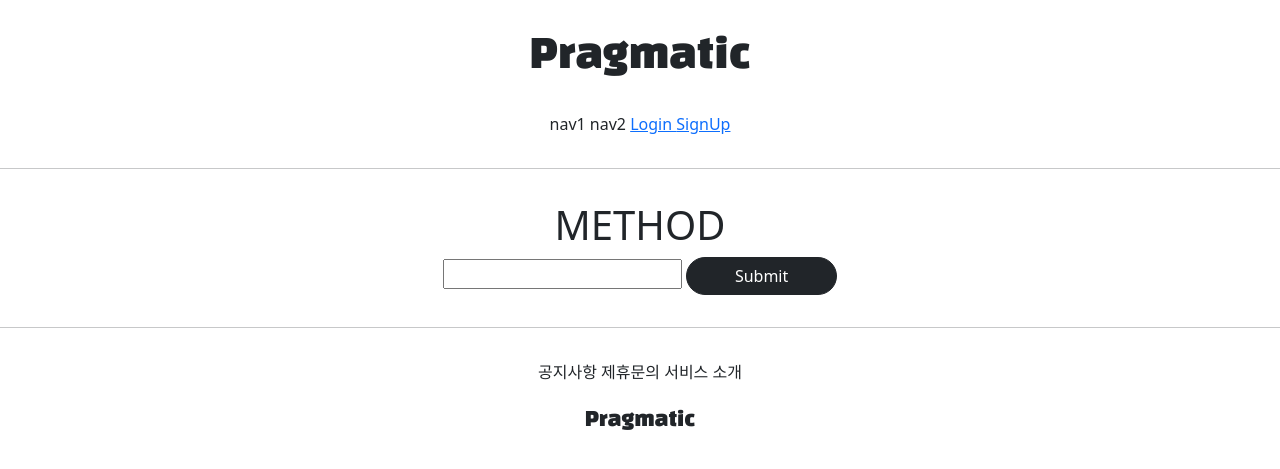
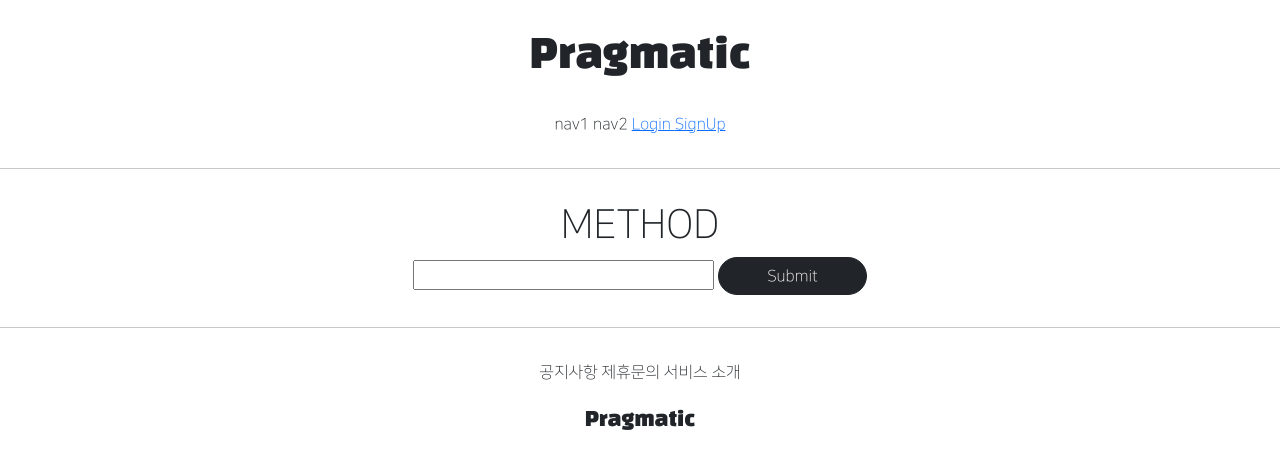
Before and after one commit to 21nkyu/gis_1ban_111, a Django app: page /account/hello_world/ in a window 1280 px wide. Shown: the top 469 px of the page. Run offline with Django 3.2, Linux system fonts and the light colour scheme; parts of the project's set-up code (start-up, migrations or seed data) failed here and were passed over; some libraries are stand-ins or nearby versions.

Commit message:
2021 07 15 001 1ban class commit 021

```diff
--- a/ik_1ban_1/settings.py
+++ b/ik_1ban_1/settings.py
@@ -123,7 +123,7 @@ AUTH_PASSWORD_VALIDATORS = [
 # Internationalization
 # https://docs.djangoproject.com/en/3.2/topics/i18n/
 
-LANGUAGE_CODE = 'en-us'
+LANGUAGE_CODE = 'ko-kr'
 
 TIME_ZONE = 'UTC'
 
--- a/templates/base.html
+++ b/templates/base.html
@@ -2,7 +2,7 @@
 <html lang="en">
     {% include 'head.html' %}
 
-<body>
+<body style="font-family: 'NanumSquareL'">
 
     {% include 'header.html' %}
 
--- a/templates/head.html
+++ b/templates/head.html
@@ -15,4 +15,27 @@
     {#  DEFAULT CSS LINK  #}
     <link rel="stylesheet" type="text/css" href="{% static 'base.css'%}">
 
+    <style>
+        @font-face {
+            font-family: 'NanumSquareR';
+            src: local('NanumSquareR'),
+            url("{% static 'fonts/NanumSquareR.otf' %}") format("opentype");
+        }
+        @font-face {
+            font-family: 'NanumSquareEB';
+            src: local('NanumSquareEB'),
+            url("{% static 'fonts/NanumSquareEB.otf' %}") format("opentype");
+        }
+        @font-face {
+            font-family: 'NanumSquareB';
+            src: local('NanumSquareB'),
+            url("{% static 'fonts/NanumSquareB.otf' %}") format("opentype");
+        }
+        @font-face {
+            font-family: 'NanumSquareL';
+            src: local('NanumSquareL'),
+            url("{% static 'fonts/NanumSquareL.otf' %}") format("opentype");
+        }
+    </style>
+
 </head>
```
Also changed, not shown: static/fonts/NanumSquareB.otf (added), static/fonts/NanumSquareEB.otf (added), static/fonts/NanumSquareL.otf (added), static/fonts/NanumSquareR.otf (added).
